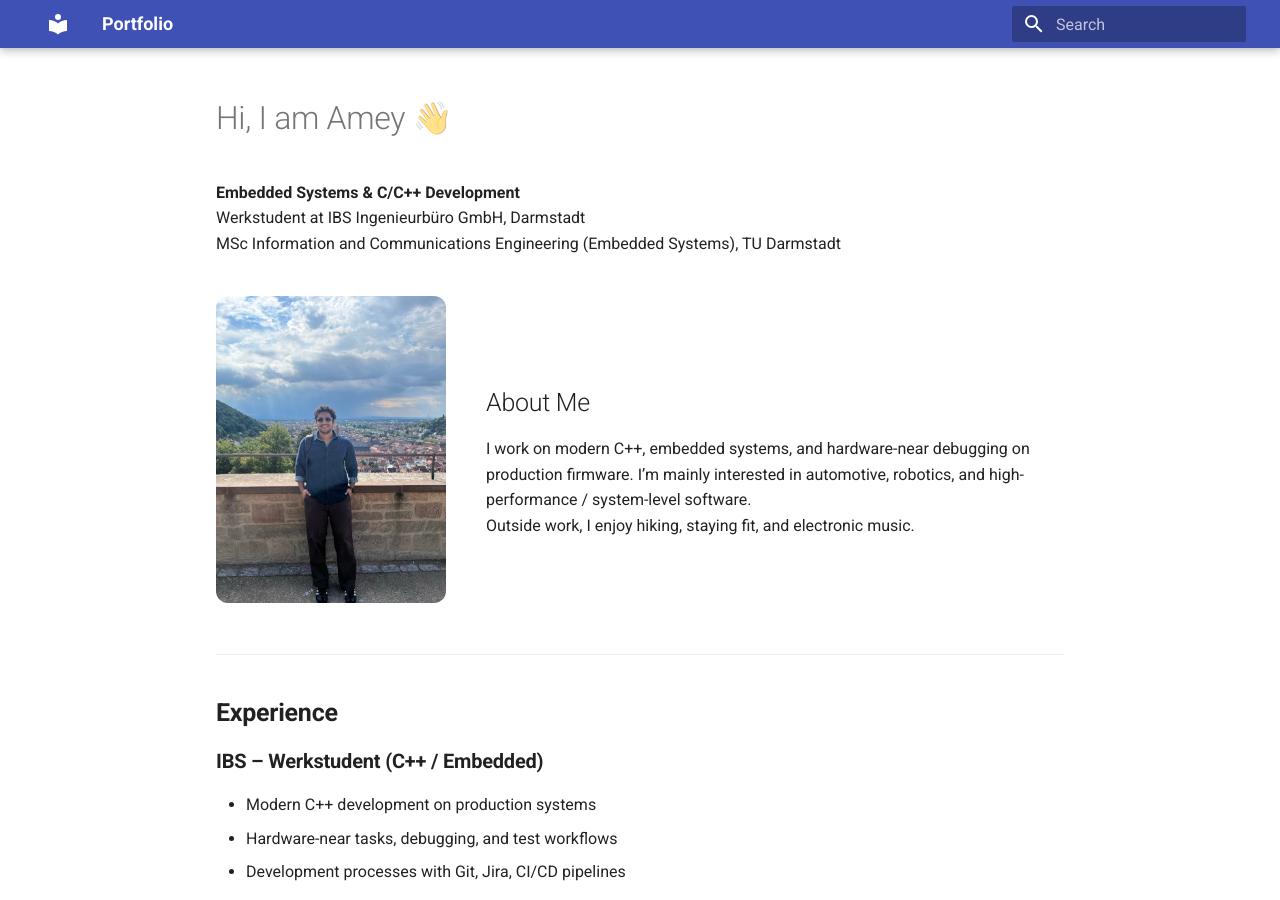
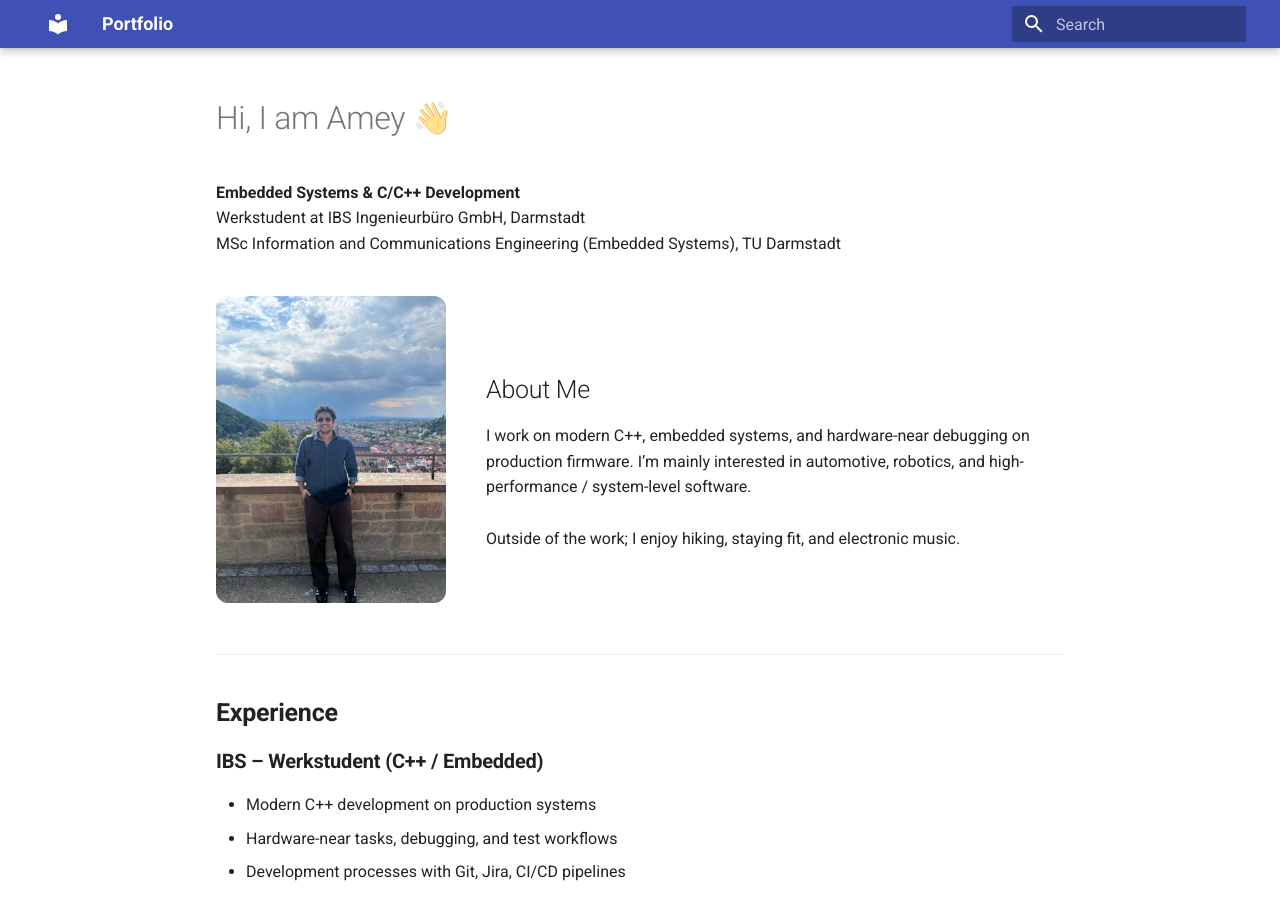
Before and after one commit to WankhedeAmey/WankhedeAmey.github.io, an MkDocs documentation site: the page built from docs/index.md, in a window 1280 px wide and 900 px high. Built offline with MkDocs 1.6.1 and Material for MkDocs 9.7.7, drawn with Linux system fonts in a browser that asks for light colours.

Commit message:
a minor change of about-me

```diff
--- a/docs/index.md
+++ b/docs/index.md
@@ -28,8 +28,8 @@ MSc Information and Communications Engineering (Embedded Systems), TU Darmstadt
     <p>
 I work on modern C++, embedded systems, and hardware-near debugging on production firmware.
 I’m mainly interested in automotive, robotics, and high-performance / system-level software.
-<br>
-Outside work, I enjoy hiking, staying fit, and electronic music.
+<br><br>
+Outside of the work; I enjoy hiking, staying fit, and electronic music.
     </p>
   </div>
 
```
